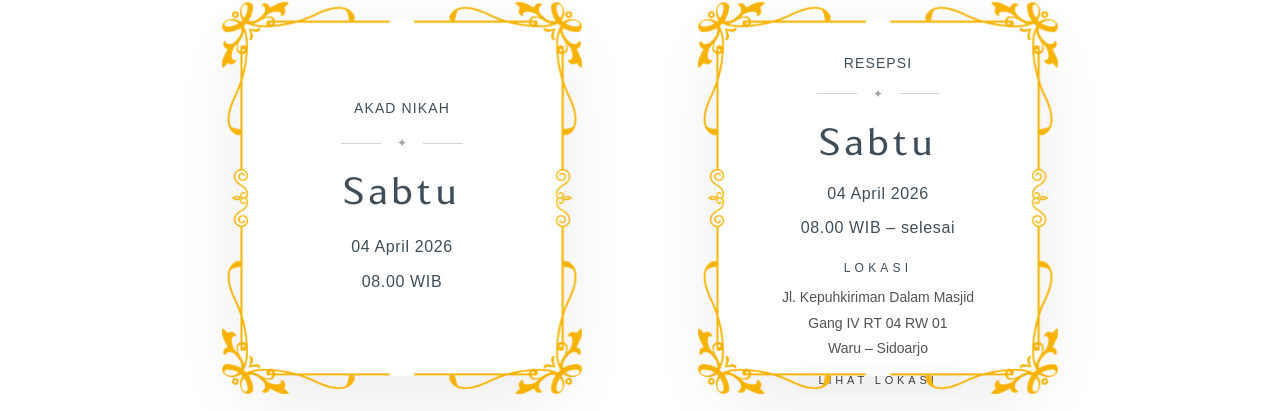
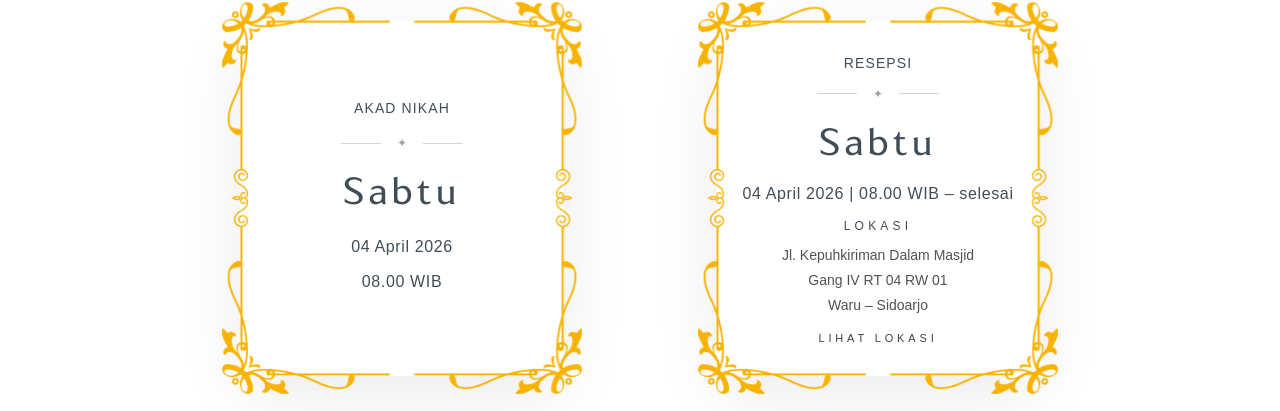
Before and after one commit to swakastudio/duajemari, a Next.js app: page /firoh-arofi/invitation in a window 1280 px wide. Shown: the part 3300-3711 px from the top of the page. Built offline with nearby package versions, Linux system fonts and the light colour scheme.

Commit message:
Update HariBahagia.tsx

```diff
--- a/app/(wedding)/firoh-arofi/components/HariBahagia.tsx
+++ b/app/(wedding)/firoh-arofi/components/HariBahagia.tsx
@@ -189,26 +189,12 @@ leading-[1.9]
 text-[#3f4d58]
 mt-1
 ">
-04 April 2026
+04 April 2026 | 08.00 WIB – selesai
 </p>
-
-
-{/* TIME */}
-
-<p className="
-text-[16px]
-tracking-[0.04em]
-leading-[1.9]
-text-[#3f4d58]
-mt-1
-">
-08.00 WIB – selesai
-</p>
-
 
 {/* ADDRESS */}
 
-<div className="mt-4">
+<div className="mt-2">
 
 <p className="
 text-[12px]
```
